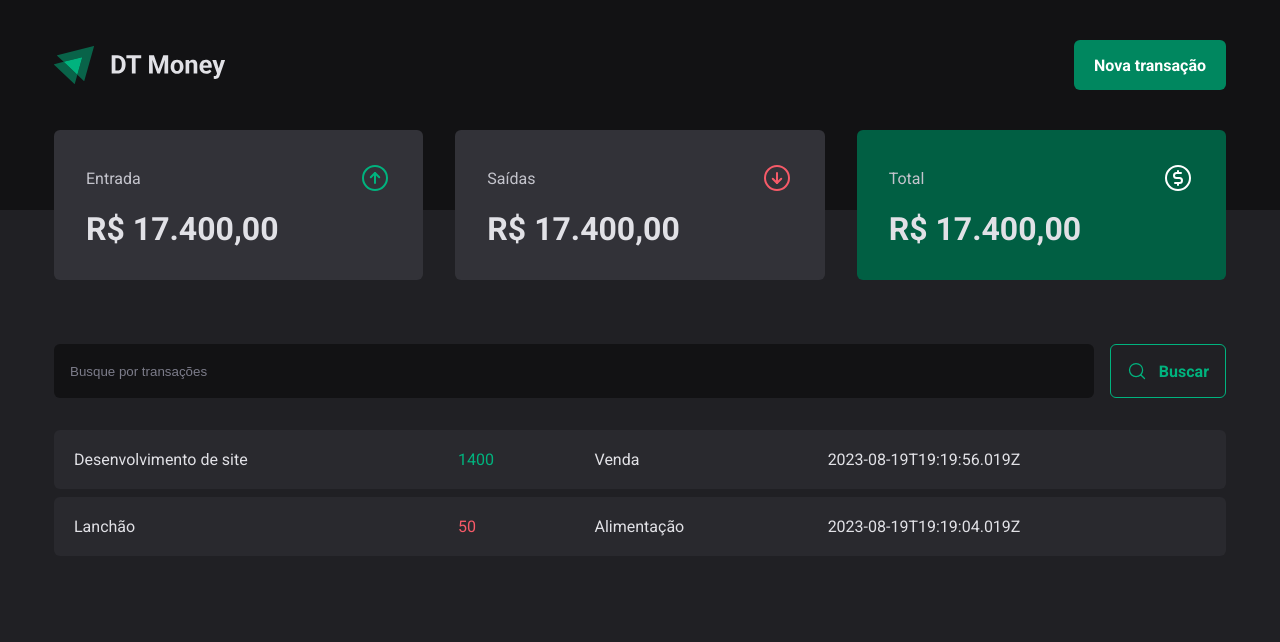
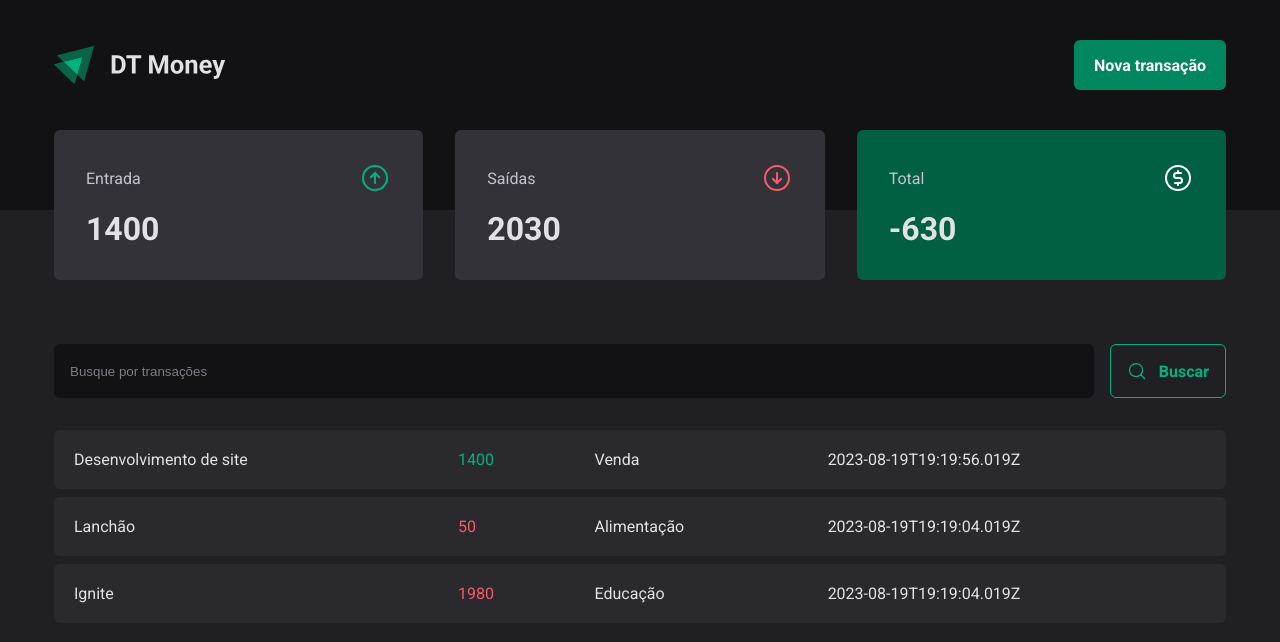
Before and after one commit to vitoorfraga/ignite-dt-money, a React (Vite) app: page / in a window 1280 px wide. Shown: the top 642 px of the page. Built offline with nearby package versions, Linux system fonts and the light colour scheme; data requests are answered from the project's data file.

Commit message:
Conexão com a API - Calculando resumo de transações

```diff
--- a/server.json
+++ b/server.json
@@ -15,6 +15,14 @@
     "category": "Alimentação",
     "price": 50,
     "createdAt": "2023-08-19T19:19:04.019Z"
+  },
+  {
+    "id": 3,
+    "description": "Ignite",
+    "type": "outcome",
+    "category": "Educação",
+    "price": 1980,
+    "createdAt": "2023-08-19T19:19:04.019Z"
   }
 ]
 }
--- a/src/components/Summary/index.tsx
+++ b/src/components/Summary/index.tsx
@@ -5,6 +5,25 @@
 
 export function Summary() {
   const { transactions } = useContext(TransactionsContext)
+
+  const summary = transactions.reduce(
+    (acc, transaction ) => {
+      if(transaction.type === "income") {
+        acc.income += transaction.price
+        acc.total += transaction.price
+      }
+      else {
+        acc.outcome += transaction.price
+        acc.total -= transaction.price
+      }
+
+      return acc
+    },
+      {
+        // acc é exatamente isso aqui
+        income: 0, outcome: 0, total: 0
+      }
+    )
 
   return (
     <SummaryContainer>
@@ -14,7 +33,7 @@
           <ArrowCircleUp size={32} color="#00b37e"/>
         </header>
 
-        <strong>R$ 17.400,00</strong>
+        <strong>{summary.income}</strong>
       </SummaryCard>
 
       <SummaryCard>
@@ -23,7 +42,7 @@
           <ArrowCircleDown size={32} color="#f75a68"/>
         </header>
 
-        <strong>R$ 17.400,00</strong>
+        <strong>{summary.outcome}</strong>
       </SummaryCard>
 
       <SummaryCard variant="green">
@@ -32,7 +51,7 @@
           <CurrencyCircleDollar size={32} color="#fff"/>
         </header>
 
-        <strong>R$ 17.400,00</strong>
+        <strong>{summary.total}</strong>
       </SummaryCard>
     </SummaryContainer>
   )
--- a/src/pages/Transactions/index.tsx
+++ b/src/pages/Transactions/index.tsx
@@ -10,6 +10,8 @@
 export default function Transactions() {
 
   const { transactions } = useContext(TransactionsContext)
+
+
 
   return (
     <>
```
